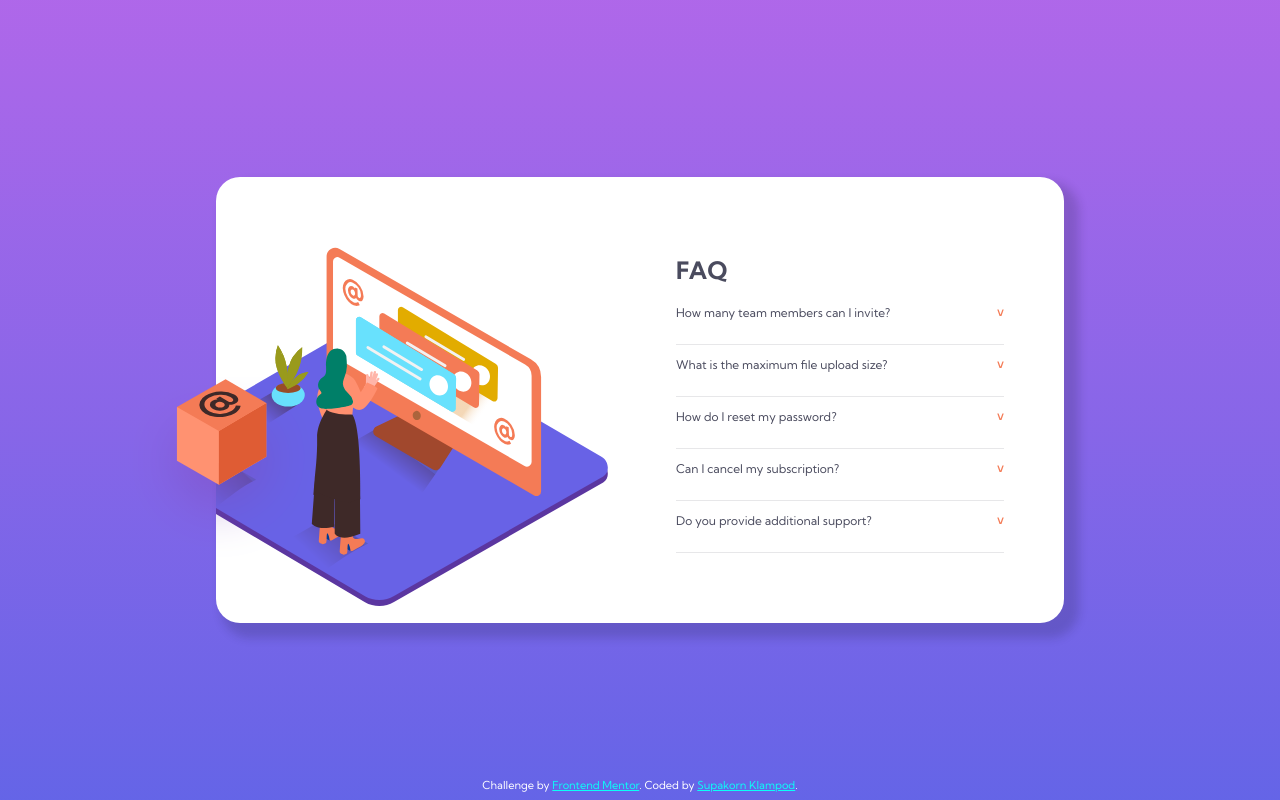
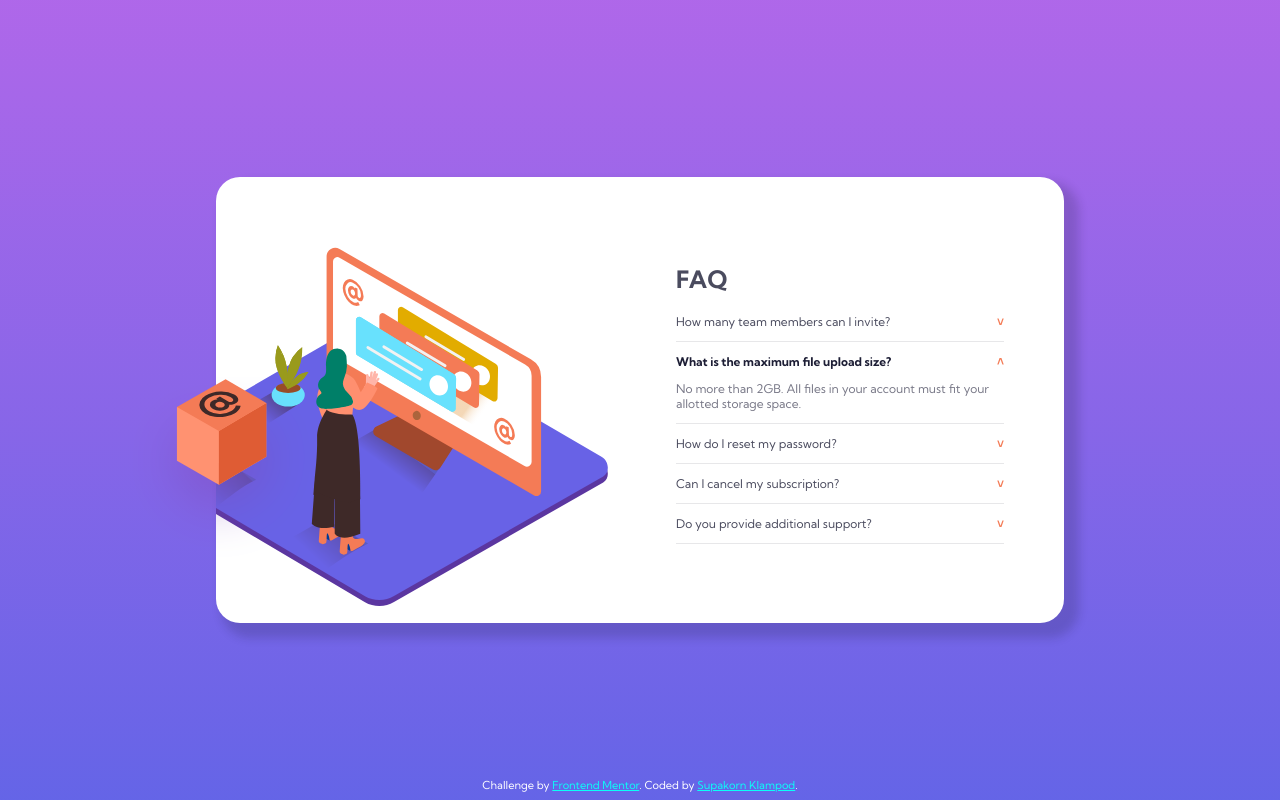
Before and after one commit to BKvip/FAQaccordioncard, a plain HTML site: page index.html in a window 1280 px wide. Drawn offline with Linux system fonts and the light colour scheme.

Commit message:
update
update code
detail and summary

```diff
--- a/index.html
+++ b/index.html
@@ -44,7 +44,7 @@
         position: relative;
       }
       main {
-        box-sizing:content-box;
+        box-sizing: content-box;
         overflow: hidden;
         position: relative;
 
@@ -82,23 +82,24 @@
       aside {
         padding: 0 3rem;
       }
-
       .questions {
         margin: 1rem 0;
         box-sizing: border-box;
         border-bottom: 1px solid hsl(240, 5%, 91%);
       }
 
-      input[type="checkbox"] {
-        display: none;
-      }
-
-      .lbl-toggle {
+      summary {
+        margin: 1rem 0;
         display: flex;
         flex-direction: row;
         justify-content: space-between;
       }
-      .lbl-toggle::after {
+      summary:hover {
+        cursor: pointer;
+        color: hsl(14, 88%, 65%);
+      }
+
+      summary::after {
         content: "˅";
         color: hsl(14, 88%, 65%);
         font-weight: 700;
@@ -106,28 +107,19 @@
         vertical-align: middle;
         transition: transform 0.2s ease-out;
       }
-      .lbl-toggle:hover {
-        cursor: pointer;
-        color: hsl(14, 88%, 65%);
+
+      details[open]   {
+        margin-bottom: 1rem;
+        color: hsl(240, 6%, 50%);
       }
 
-      .collapsible-content {
-        margin: 1rem 0;
-        max-height: 0px;
-        overflow: hidden;
-        transition: max-height 0.25s ease-in-out;
-      }
-      .toggle:checked + .lbl-toggle {
+      details[open] summary {
         color: hsl(238, 29%, 16%);
         font-weight: 700;
       }
 
-
-      .toggle:checked + .lbl-toggle::after {
+      details[open] summary::after {
         transform: rotate(180deg);
-      }
-      .toggle:checked + .lbl-toggle + .collapsible-content {
-        max-height: 100vh;
       }
 
       .attribution {
@@ -143,30 +135,27 @@
         color: hsl(178, 100%, 52%);
       }
 
-
       @media only screen and (max-width: 800px) {
         body {
-        padding:5rem 0rem;
+          padding: 5rem 0rem;
         }
 
         main {
-
-        box-sizing:border-box;
-        overflow:visible;
+          box-sizing: border-box;
+          overflow: visible;
           position: relative;
 
           width: 350px;
 
           display: grid;
-        grid-template: 0fr 1fr  / 1fr ;
+          grid-template: 0fr 1fr / 1fr;
           align-items: start;
           padding: 0rem 0rem;
-
         }
         .box {
           height: 100px;
           left: 30px;
-        top:  -50px;
+          top: -50px;
         }
         .woman {
           height: 180px;
@@ -181,99 +170,65 @@
           text-align: center;
           font-size: 3rem;
         }
-
-
       }
-
-
     </style>
   </head>
   <body>
     <div class="box-container">
       <div role="banner">
-        <img src="./images/illustration-box-desktop.svg" alt=""  class="box" />
+        <img src="./images/illustration-box-desktop.svg" alt="" class="box" />
       </div>
 
       <main>
         <header>
-          <img  src="./images/illustration-woman-online-desktop.svg"  alt=""  class="woman" />
+          <img
+            src="./images/illustration-woman-online-desktop.svg"
+            alt=""
+            class="woman"
+          />
         </header>
 
         <aside>
           <h1>FAQ</h1>
 
           <div class="questions">
-            <input
-              id="collapsible1"
-              class="questions-topic toggle"
-              type="checkbox"
-            />
-            <label for="collapsible1" class="lbl-toggle"
-              >How many team members can I invite?</label
-            >
-            <div class="collapsible-content">
+            <details>
+              <summary>How many team members can I invite?</summary>
               You can invite up to 2 additional users on the Free plan. There is
               no limit on team members for the Premium plan.
-            </div>
+            </details>
           </div>
 
           <div class="questions">
-            <input
-              id="collapsible2"
-              class="questions-topic toggle"
-              type="checkbox"
-            />
-            <label for="collapsible2" class="lbl-toggle"
-              >What is the maximum file upload size?</label
-            >
-            <div class="collapsible-content">
-              All files in your account must fit your allotted storage space.
-            </div>
+            <details open>
+              <summary>What is the maximum file upload size?</summary>
+              No more than 2GB. All files in your account must fit your allotted
+              storage space.
+            </details>
           </div>
 
           <div class="questions">
-            <input
-              id="collapsible3"
-              class="questions-topic toggle"
-              type="checkbox"
-            />
-            <label for="collapsible3" class="lbl-toggle"
-              >How do I reset my password?</label
-            >
-            <div class="collapsible-content">
+            <details>
+              <summary>How do I reset my password?</summary>
               Click “Forgot password” from the login page or “Change password”
               from your profile page. A reset link will be emailed to you.
-            </div>
+            </details>
           </div>
 
           <div class="questions">
-            <input
-              id="collapsible4"
-              class="questions-topic toggle"
-              type="checkbox"
-            />
-            <label for="collapsible4" class="lbl-toggle"
-              >Can I cancel my subscription?</label
-            >
-            <div class="collapsible-content">
+            <details>
+              <summary>Can I cancel my subscription?</summary>
               Yes! Send us a message and we’ll process your request no questions
               asked.
-            </div>
+            </details>
           </div>
 
           <div class="questions">
-            <input
-              id="collapsible5"
-              class="questions-topic toggle"
-              type="checkbox"
-            />
-            <label for="collapsible5" class="lbl-toggle"
-              >Do you provide additional support?</label
-            >
-            <div class="collapsible-content">
+            <details>
+              <summary>Do you provide additional support?</summary>
               Chat and email support is available 24/7. Phone lines are open
               during normal business hours.
-            </div>
+            </details>
           </div>
         </aside>
       </main>
```
Lines whose indentation alone changed are shown as unchanged.
